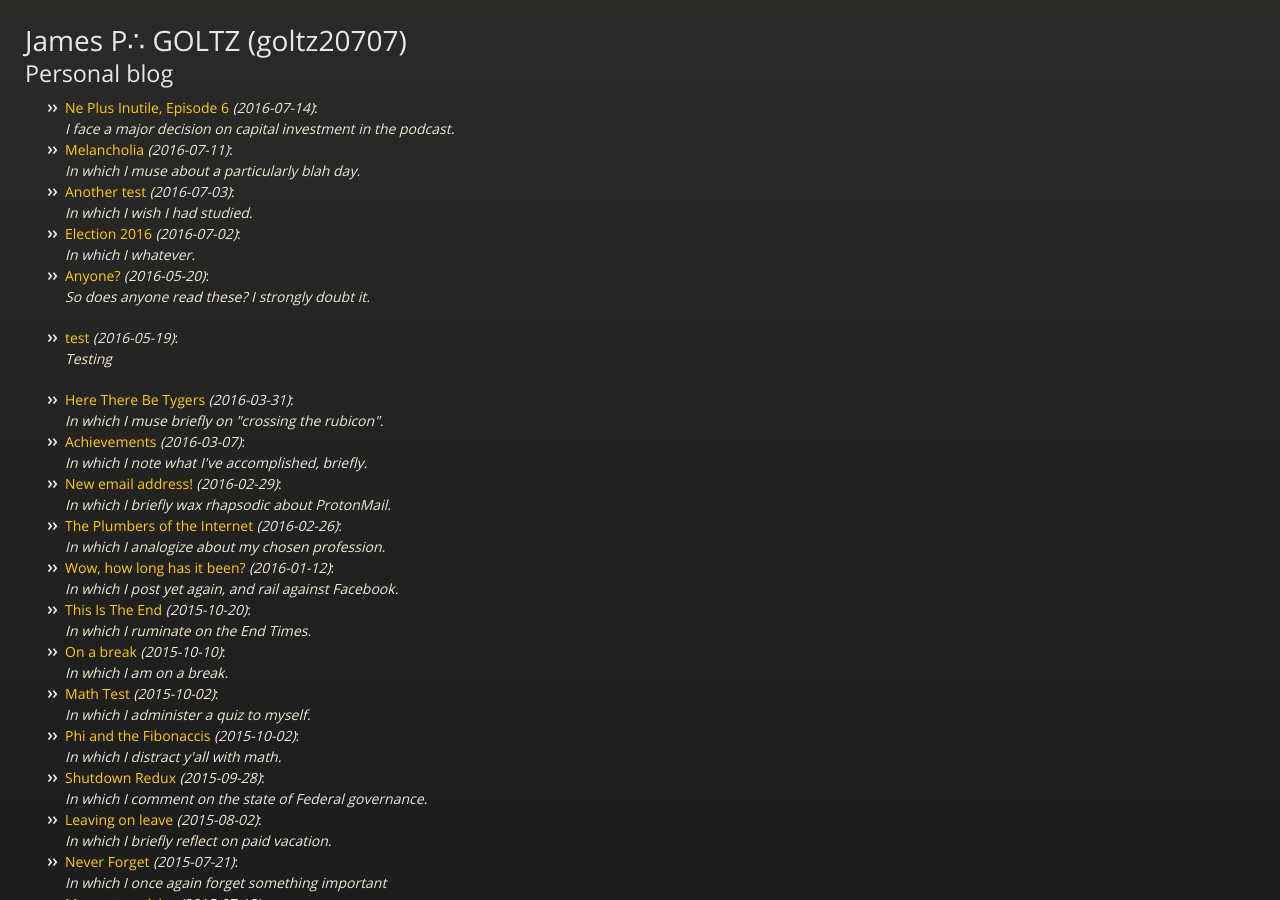
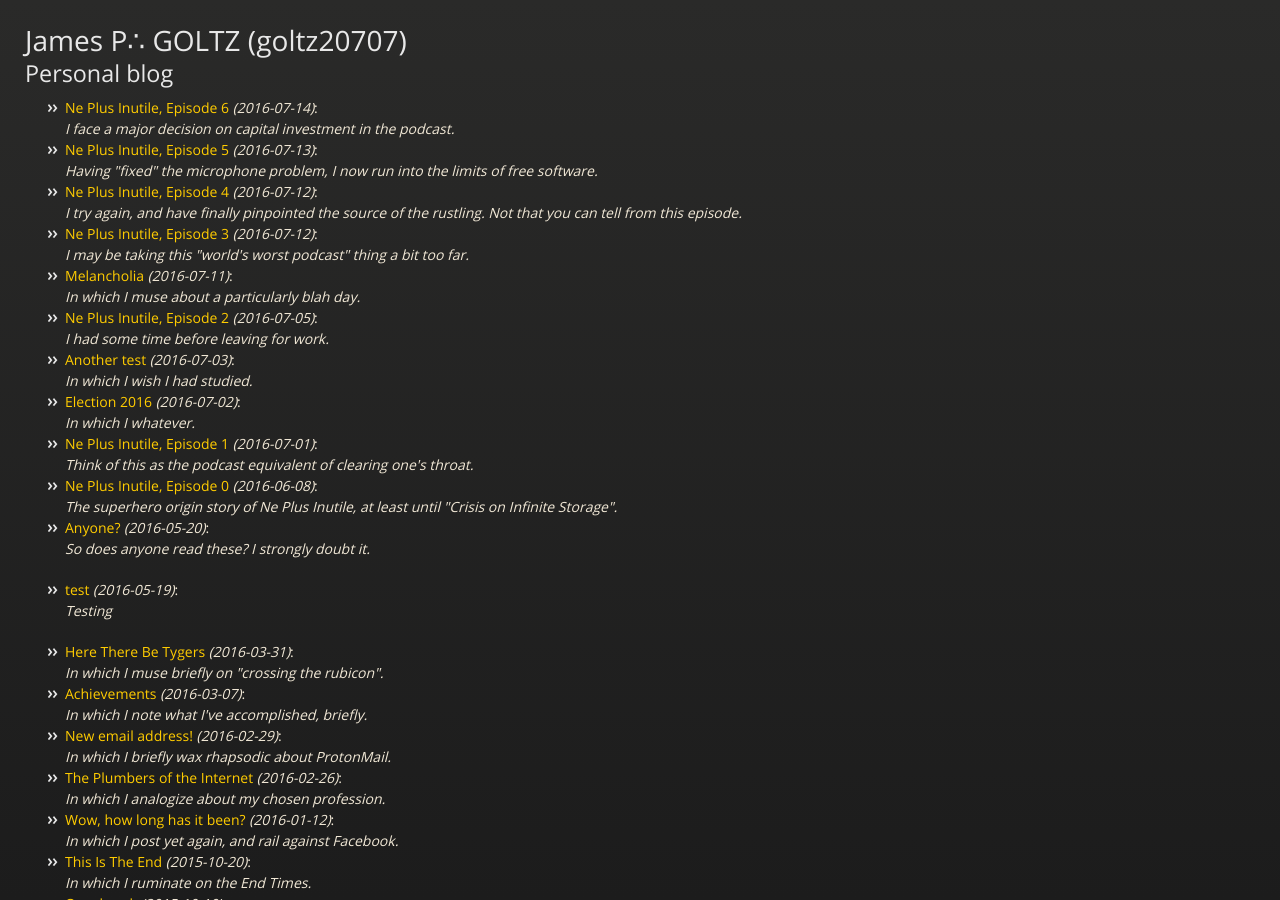
Before and after one commit to goltz20707/goltz20707.github.io, a Jekyll site: the page built from blog.html, in a window 1280 px wide and 900 px high. Built offline with Jekyll 4.4.1, drawn with Linux system fonts in a browser that asks for light colours; a file with an impossible date is left out.

Commit message:
Fixed dates.

```diff
--- a/_posts/2016-06-08-npi-000.md
+++ b/_posts/2016-06-08-npi-000.md
@@ -2,7 +2,7 @@
 layout: post
 title: Ne Plus Inutile, Episode 0
 excerpt: The superhero origin story of Ne Plus Inutile, at least until "Crisis on Infinite Storage".
-date: INSERT date '+%Y-%m-%d %T %z'
+date: 2016-06-08 12:00:00 -0400
 ---
 
 [Episode 0](https://archive.org/details/npi-000)
--- a/_posts/2016-07-01-npi-001.md
+++ b/_posts/2016-07-01-npi-001.md
@@ -2,7 +2,7 @@
 layout: post
 title: Ne Plus Inutile, Episode 1
 excerpt: Think of this as the podcast equivalent of clearing one's throat.
-date: INSERT date '+%Y-%m-%d %T %z'
+date: 2016-07-01 16:00:00 -0400
 ---
 
 [Episode 1](https://archive.org/details/npi-001)
--- a/_posts/2016-07-05-npi-002.md
+++ b/_posts/2016-07-05-npi-002.md
@@ -2,7 +2,7 @@
 layout: post
 title: Ne Plus Inutile, Episode 2
 excerpt: I had some time before leaving for work.
-date: INSERT date '+%Y-%m-%d %T %z'
+date: 2016-07-05 07:15:00 -0400
 ---
 
 [Episode 2](https://archive.org/details/npi-002)
--- a/_posts/2016-07-12-npi-003.md
+++ b/_posts/2016-07-12-npi-003.md
@@ -2,7 +2,7 @@
 layout: post
 title: Ne Plus Inutile, Episode 3
 excerpt: I may be taking this "world's worst podcast" thing a bit too far.
-date: INSERT date '+%Y-%m-%d %T %z'
+date: 2016-07-12 08:55:00 -0400
 ---
 
 [Episode 3](https://archive.org/details/npi-003)
--- a/_posts/2016-07-12-npi-004.md
+++ b/_posts/2016-07-12-npi-004.md
@@ -2,7 +2,7 @@
 layout: post
 title: Ne Plus Inutile, Episode 4
 excerpt: I try again, and have finally pinpointed the source of the rustling.  Not that you can tell from this episode.
-date: INSERT date '+%Y-%m-%d %T %z'
+date: 2016-07-12 17:30:00 -0400
 ---
 
 [Episode 4](https://archive.org/details/npi-004)
--- a/_posts/2016-07-13-npi-005.md
+++ b/_posts/2016-07-13-npi-005.md
@@ -2,7 +2,7 @@
 layout: post
 title: Ne Plus Inutile, Episode 5
 excerpt: Having "fixed" the microphone problem, I now run into the limits of free software.
-date: INSERT date '+%Y-%m-%d %T %z'
+date: 2016-07-13 07:00:00 -0400
 ---
 
 [Episode 5](https://archive.org/details/npi-005)
```
